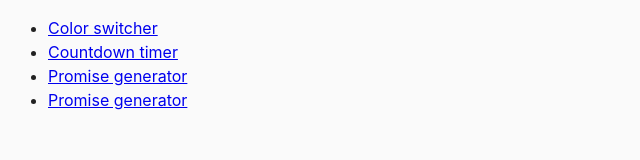
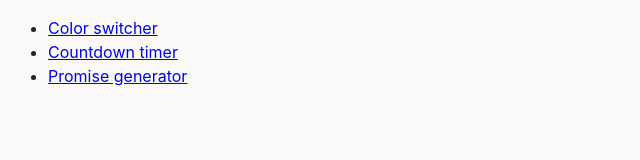
Before and after one commit to Arsentosh/goit-js-hw-09, a website built with Parcel: page src/index.html in a window 1280 px wide. Shown: the whole page, without its empty margins (0-640 px from the left). Built offline with nearby package versions, Linux system fonts and the light colour scheme.

Commit message:
Update index.html

```diff
--- a/src/index.html
+++ b/src/index.html
@@ -11,7 +11,6 @@
       <li><a href="01-color-switcher.html">Color switcher</a></li>
       <li><a href="02-timer.html">Countdown timer</a></li>
       <li><a href="03-promises.html">Promise generator</a></li>
-      <li><a href="03-promises.html">Promise generator</a></li>
     </ul>
   </body>
 </html>
```
